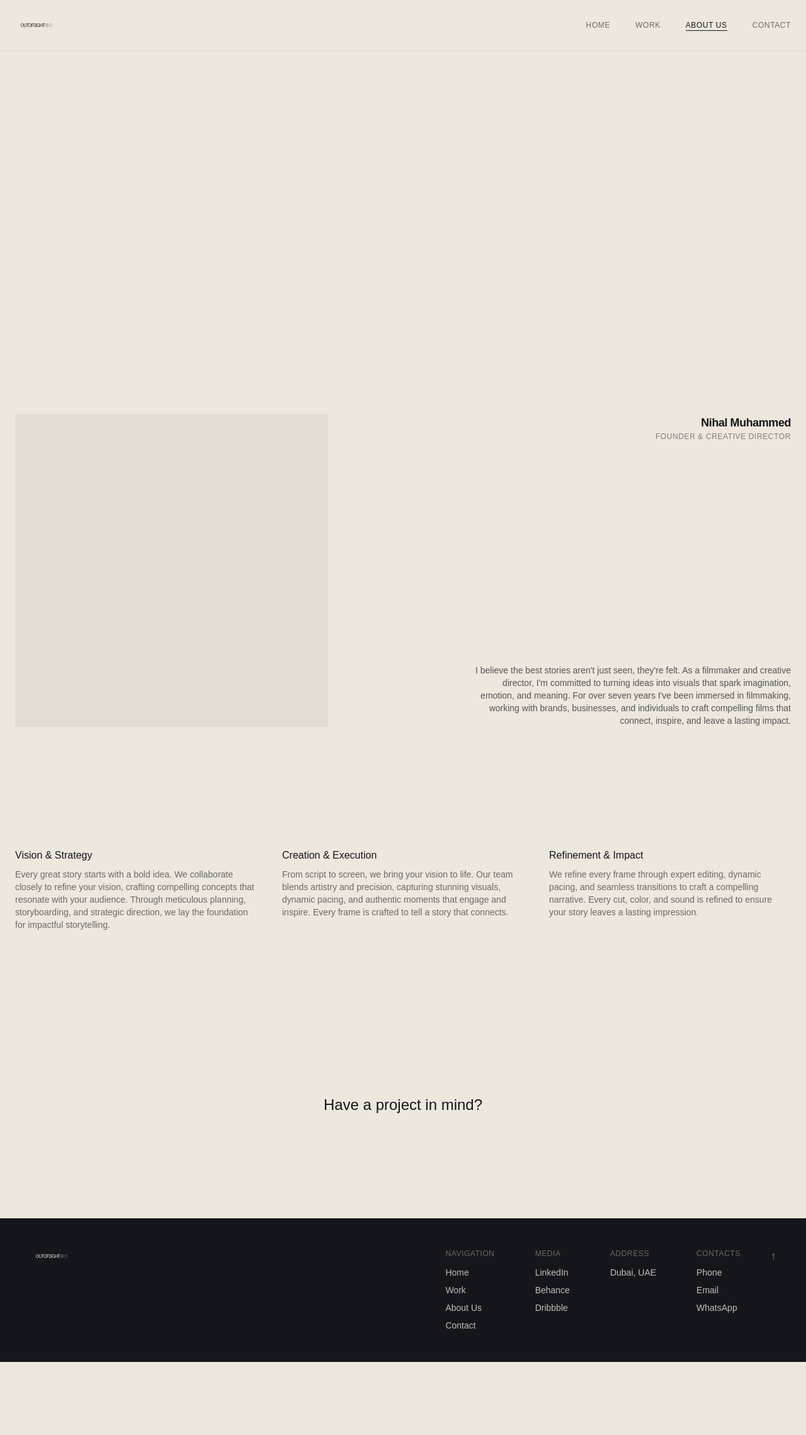
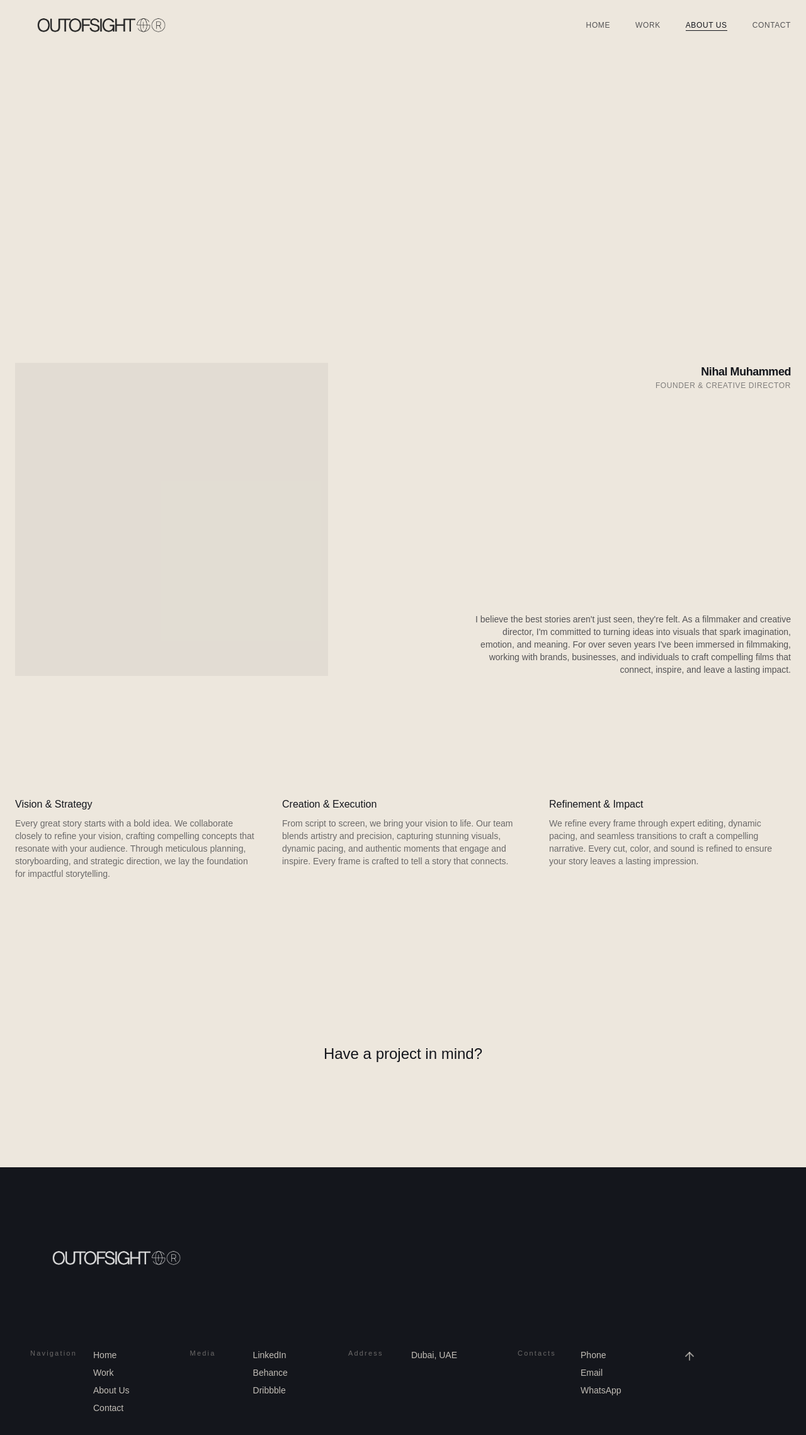
Before and after one commit to Penaqure/outofsight, a Next.js app: page /about in a window 1280 px wide. Shown: the top 2278 px of the page at 63% size. Before the commit the page ends 2162 px from the top, so only its background shows below. Built offline with nearby package versions, Linux system fonts and the light colour scheme; a web font is replaced by a local one.

Commit message:
[OW] Footer & Header Blend setup done

```diff
--- a/app/(site)/about/page.tsx
+++ b/app/(site)/about/page.tsx
@@ -1,6 +1,5 @@
 import Link from "next/link";
 import { getAboutContent } from "@/lib/data/content";
-import { Header } from "@/components/site/Header";
 import { Footer } from "@/components/site/Footer";
 import { Container } from "@/components/ui/Container";
 import { Section } from "@/components/ui/Section";
@@ -16,8 +15,6 @@ export default async function AboutPage() {
 
   return (
     <div className="flex flex-col bg-bone-white">
-      <Header />
-
       <section className="relative h-[60vh] min-h-[420px] w-full overflow-hidden bg-bone-white">
         {content.heroImage && (
           <img
--- a/app/(site)/contact/page.tsx
+++ b/app/(site)/contact/page.tsx
@@ -1,5 +1,4 @@
 import { getContactsContent } from "@/lib/data/content";
-import { Header } from "@/components/site/Header";
 import { Footer } from "@/components/site/Footer";
 import { Container } from "@/components/ui/Container";
 
@@ -18,7 +17,6 @@ export default async function ContactPage() {
 
   return (
     <div className="flex h-dvh flex-col overflow-hidden bg-bone-white">
-      <Header />
       <main className="flex flex-1 items-center justify-center text-center">
         <Container>
           <h1 className="text-3xl font-medium tracking-tight text-obsidian sm:text-4xl">
--- a/app/(site)/layout.tsx
+++ b/app/(site)/layout.tsx
@@ -1,9 +1,13 @@
 import type { ReactNode } from "react";
+import { Header } from "@/components/site/Header";
 
-// No shared chrome here — Home renders only its full-bleed hero (its own
-// HeroHeader, no Footer, no scroll), while every other page renders the
-// standard <Header /> and <Footer /> itself. See app/(site)/page.tsx and
-// components/site/HeroHeader.tsx.
+// Header is fixed/blend-mode, so it doesn't matter which page's DOM it's
+// nested in — render it once here for every page. See components/site/Header.tsx.
 export default function SiteLayout({ children }: { children: ReactNode }) {
-  return <div className="flex min-h-full flex-col">{children}</div>;
+  return (
+    <div className="flex min-h-full flex-col">
+      <Header />
+      {children}
+    </div>
+  );
 }
--- a/app/(site)/page.tsx
+++ b/app/(site)/page.tsx
@@ -1,7 +1,6 @@
 import Image from "next/image";
 import { getHomeContent } from "@/lib/data/content";
 import { siteConfig } from "@/lib/config";
-import { HeroHeader } from "@/components/site/HeroHeader";
 import logo from "@/public/logo/outofsight-logo.png";
 
 // Reads the mutable in-memory store directly, so force dynamic rendering —
@@ -30,8 +29,6 @@ export default async function HomePage() {
       )}
       <div className="absolute inset-0 bg-obsidian/40" />
 
-      <HeroHeader />
-
       <div className="relative px-6 text-center">
         {content.displayMode === "logo-only" ? (
           <Image
--- a/app/(site)/works/[slug]/page.tsx
+++ b/app/(site)/works/[slug]/page.tsx
@@ -1,6 +1,5 @@
 import { notFound } from "next/navigation";
 import { getProjectBySlug } from "@/lib/data/portfolio";
-import { HeroHeader } from "@/components/site/HeroHeader";
 import { Footer } from "@/components/site/Footer";
 import { Container } from "@/components/ui/Container";
 
@@ -31,7 +30,6 @@ export default async function ProjectPage(
           />
         )}
         <div className="absolute inset-0 bg-obsidian/40" />
-        <HeroHeader />
       </section>
 
       <section className="bg-obsidian py-16">
--- a/app/(site)/works/page.tsx
+++ b/app/(site)/works/page.tsx
@@ -1,6 +1,5 @@
 import Link from "next/link";
 import { getProjects } from "@/lib/data/portfolio";
-import { Header } from "@/components/site/Header";
 import { Footer } from "@/components/site/Footer";
 
 // Reads the mutable in-memory store directly, so force dynamic rendering —
@@ -15,8 +14,6 @@ export default async function WorksPage() {
 
   return (
     <div className="flex min-h-screen flex-col bg-bone-white">
-      <Header />
-
       <section className="flex h-[30vh] min-h-[220px] w-full items-end pb-10">
         <h1 className="w-full text-center text-2xl font-semibold uppercase tracking-tight text-obsidian">
           Works
--- a/components/site/Footer.tsx
+++ b/components/site/Footer.tsx
@@ -23,22 +23,21 @@ export async function Footer() {
   const whatsappNumber = phone?.replace(/[^\d]/g, "");
 
   return (
-    <footer className="bg-obsidian px-6 py-12 text-bone-white">
+    <footer className="bg-obsidian px-6 py-[96px] text-bone-white">
       <Container>
-        <div className="flex flex-wrap items-start justify-between gap-12">
+        <div className="flex flex-wrap items-start justify-between gap-[96px]">
           <Image
             src={logo}
             alt={siteConfig.name}
-            className="h-6 w-auto invert"
+            className="h-24 w-auto invert"
           />
 
-          <div className="flex flex-wrap items-start gap-12">
-          <div className="flex flex-wrap gap-16 text-sm">
-            <div>
-              <p className="mb-3 text-xs uppercase tracking-wider text-bone-white/40">
+          <div className="flex flex-wrap items-start gap-[96px] text-sm">
+            <div className="flex items-start">
+              <p className="min-w-[100px] text-left text-[11px]  tracking-[0.2em] text-bone-white/40">
                 Navigation
               </p>
-              <ul className="space-y-2">
+              <ul className="space-y-2 text-left">
                 {siteConfig.nav.map((item) => (
                   <li key={item.href}>
                     <Link
@@ -52,11 +51,11 @@ export async function Footer() {
               </ul>
             </div>
 
-            <div>
-              <p className="mb-3 text-xs uppercase tracking-wider text-bone-white/40">
+            <div className="flex items-start">
+              <p className="min-w-[100px] text-left text-[11px]  tracking-[0.2em] text-bone-white/40">
                 Media
               </p>
-              <ul className="space-y-2">
+              <ul className="space-y-2 text-left">
                 {mediaLinks.map((item) => (
                   <li key={item.label}>
                     <a
@@ -71,19 +70,19 @@ export async function Footer() {
             </div>
 
             {contact.location && (
-              <div>
-                <p className="mb-3 text-xs uppercase tracking-wider text-bone-white/40">
+              <div className="flex items-start">
+                <p className="min-w-[100px] text-left text-[11px]  tracking-[0.2em] text-bone-white/40">
                   Address
                 </p>
-                <p className="text-bone-white/80">{contact.location}</p>
+                <p className="text-left text-bone-white/80">{contact.location}</p>
               </div>
             )}
 
-            <div>
-              <p className="mb-3 text-xs uppercase tracking-wider text-bone-white/40">
+            <div className="flex items-start">
+              <p className="min-w-[100px] text-left text-[11px]  tracking-[0.2em] text-bone-white/40">
                 Contacts
               </p>
-              <ul className="space-y-2">
+              <ul className="space-y-2 text-left">
                 {phone && (
                   <li>
                     <a
@@ -116,17 +115,29 @@ export async function Footer() {
                 )}
               </ul>
             </div>
+             <a
+              href="#top"
+              aria-label="Back to top"
+              className="inline-flex items-center justify-center text-bone-white/60 transition-colors hover:text-bone-white"
+            >
+              <svg
+                aria-hidden="true"
+                viewBox="0 0 24 24"
+                fill="none"
+                stroke="currentColor"
+                strokeWidth="1.8"
+                strokeLinecap="round"
+                strokeLinejoin="round"
+                className="h-6 w-6"
+              >
+                <path d="M12 18V6" />
+                <path d="m6 12 6-6 6 6" />
+              </svg>
+            </a>
           </div>
 
-          <a
-            href="#top"
-            aria-label="Back to top"
-            className="text-bone-white/60 hover:text-bone-white"
-          >
-            ↑
-          </a>
+
           </div>
-        </div>
       </Container>
     </footer>
   );
--- a/components/site/Header.tsx
+++ b/components/site/Header.tsx
@@ -7,28 +7,51 @@ import { siteConfig } from "@/lib/config";
 import { Container } from "@/components/ui/Container";
 import logo from "@/public/logo/outofsight-logo.png";
 
+// One header for every page, fixed to the top of the viewport. mix-blend-mode
+// was tried first so the header could auto-invert against any background,
+// but position:fixed elements get isolated into their own compositing layer
+// in real browsers, so the blend against page content underneath doesn't
+// reliably apply. Explicitly tracking which routes are dark is what actually
+// works everywhere.
+const darkPages = (pathname: string) =>
+  pathname === "/" || (pathname.startsWith("/works/") && pathname !== "/works/");
+
 export function Header() {
   const pathname = usePathname();
+  const isDark = darkPages(pathname);
 
   return (
-    <header className="border-b border-black/[.08] dark:border-white/[.1]">
+    <header className="fixed inset-x-0 top-0 z-50">
       <Container>
         <div className="flex h-20 items-center justify-between">
           <Link href="/">
-            <Image src={logo} alt={siteConfig.name} className="h-6 w-auto" priority />
+            <Image
+              src={logo}
+              alt={siteConfig.name}
+              className={`h-24 w-auto ${isDark ? "invert" : ""}`}
+              priority
+            />
           </Link>
-          <nav className="flex gap-10 text-xs tracking-wider text-obsidian/60 uppercase">
+          <nav
+            className={`flex gap-10 text-xs tracking-wider uppercase ${
+              isDark ? "text-white" : "text-obsidian"
+            }`}
+          >
             {siteConfig.nav.map((item) => {
               const isActive =
-                item.href === "/" ? pathname === "/" : pathname.startsWith(item.href);
+                item.href === "/"
+                  ? pathname === "/"
+                  : pathname.startsWith(item.href);
               return (
                 <Link
                   key={item.href}
                   href={item.href}
                   className={
                     isActive
-                      ? "border-b border-obsidian text-obsidian"
-                      : "text-obsidian/60 hover:text-obsidian"
+                      ? isDark
+                        ? "border-b border-white"
+                        : "border-b border-obsidian"
+                      : "opacity-70 hover:opacity-100"
                   }
                 >
                   {item.label}
--- a/components/site/HeroHeader.tsx
+++ /dev/null
@@ -1,46 +0,0 @@
-"use client";
-
-import Link from "next/link";
-import Image from "next/image";
-import { usePathname } from "next/navigation";
-import { siteConfig } from "@/lib/config";
-import { Container } from "@/components/ui/Container";
-import logo from "@/public/logo/outofsight-logo.png";
-
-// Transparent overlay header used on hero banners (Home, About), where it
-// sits on top of the background media rather than in normal document flow.
-// Other pages use the standard <Header /> instead.
-export function HeroHeader() {
-  const pathname = usePathname();
-
-  return (
-    <header className="absolute inset-x-0 top-0 z-10">
-      <Container>
-        <div className="flex h-20 items-center justify-between">
-          <Link href="/">
-            <Image src={logo} alt={siteConfig.name} className="h-6 w-auto invert" priority />
-          </Link>
-          <nav className="flex gap-8 text-sm text-bone-white/80">
-            {siteConfig.nav.map((item) => {
-              const isActive =
-                item.href === "/" ? pathname === "/" : pathname.startsWith(item.href);
-              return (
-                <Link
-                  key={item.href}
-                  href={item.href}
-                  className={
-                    isActive
-                      ? "border-b border-bone-white text-bone-white"
-                      : "text-bone-white/80 hover:text-bone-white"
-                  }
-                >
-                  {item.label}
-                </Link>
-              );
-            })}
-          </nav>
-        </div>
-      </Container>
-    </header>
-  );
-}
```
